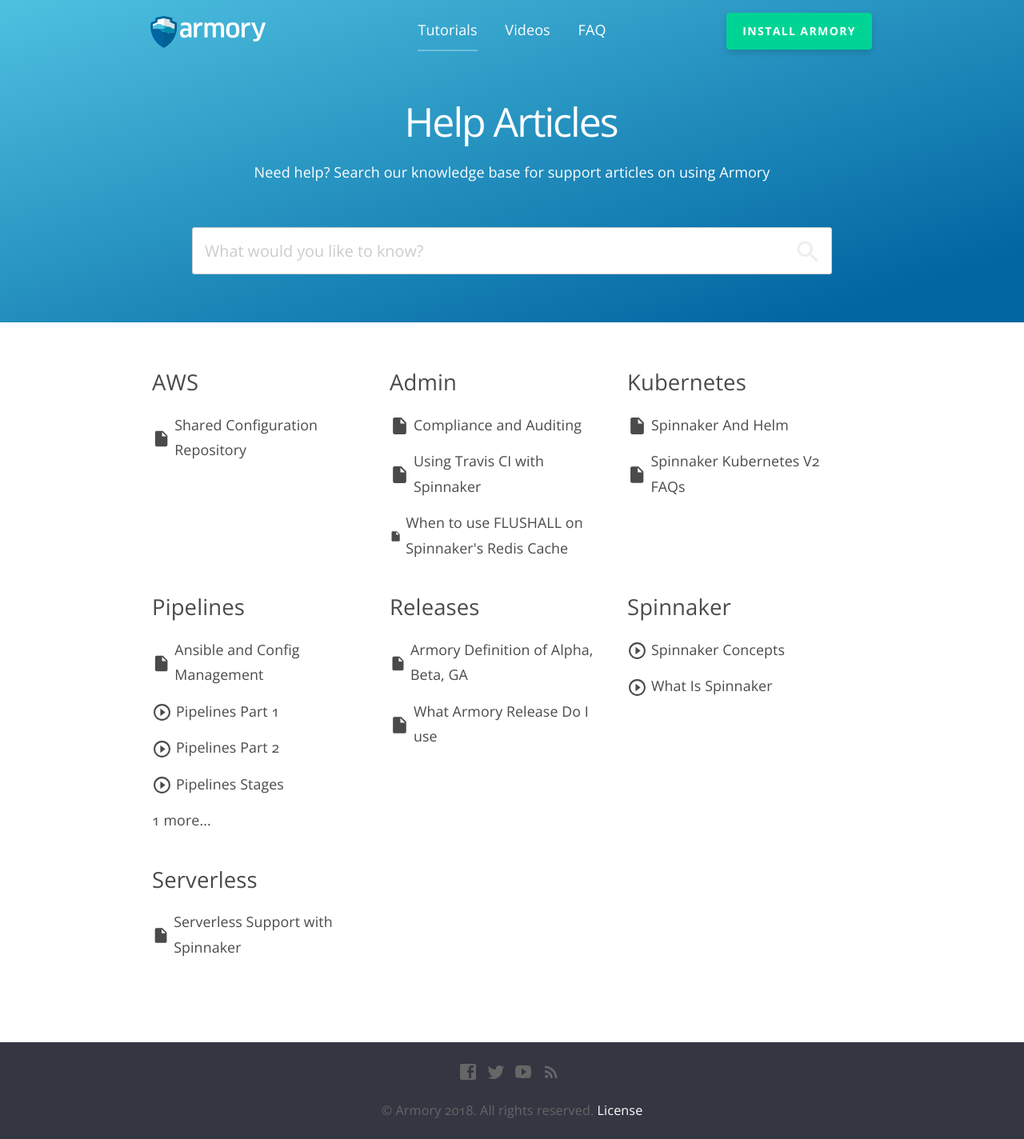
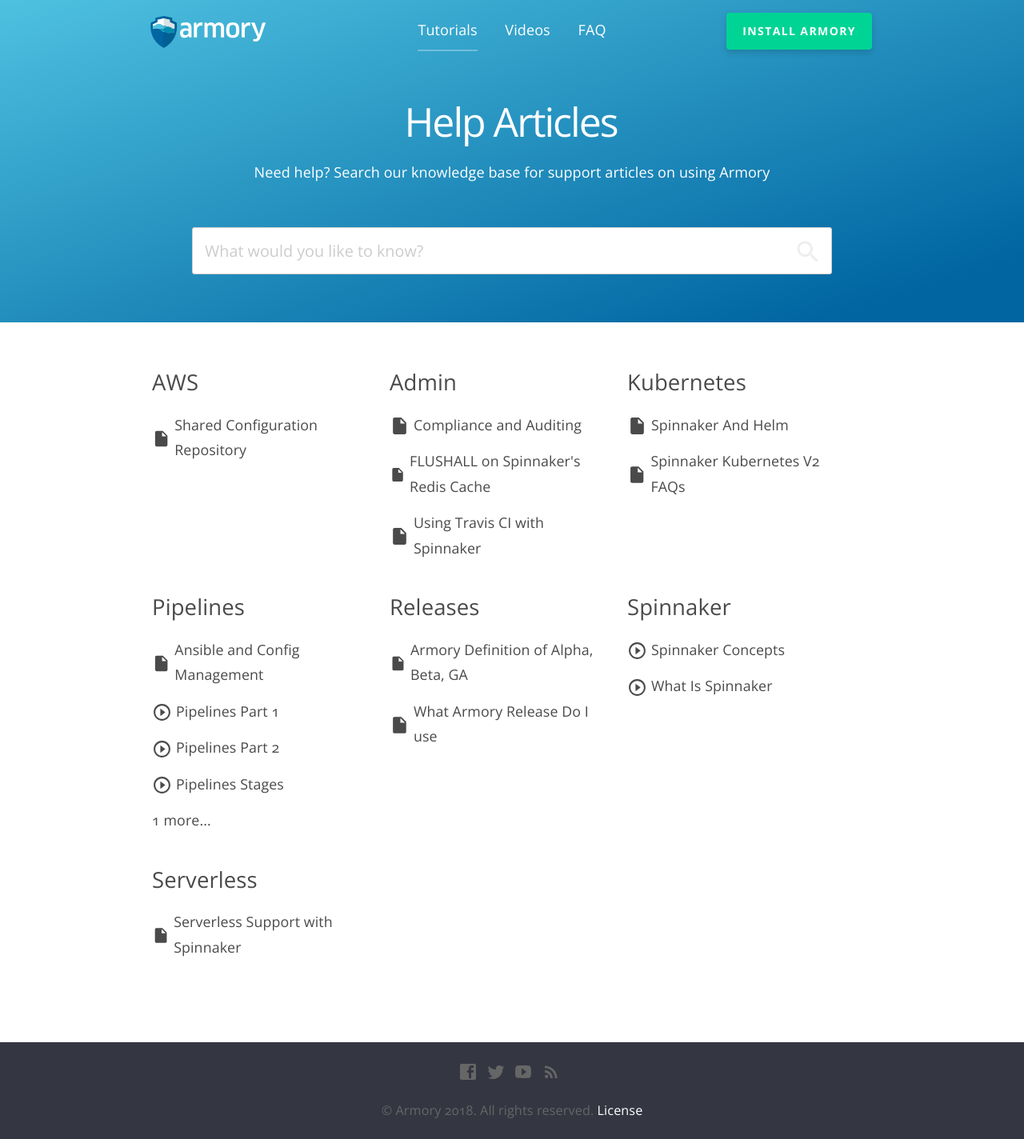
Before and after one commit to CloudCannon/base-jekyll-template, a Jekyll site: the page built from index.html, in a window 1280 px wide. Shown: the whole page at 80% size. Built offline with Jekyll 4.4.1, drawn with Linux system fonts in a browser that asks for light colours; nearby versions of some CDN libraries.

Commit message:
shortened title to make icon the same size

```diff
--- a/_posts/admin/1300-01-01-Flushall-Redis.md
+++ b/_posts/admin/1300-01-01-Flushall-Redis.md
@@ -1,6 +1,6 @@
 ---
 date: 2018-05-03
-title: When to use FLUSHALL on Spinnaker's Redis Cache
+title: FLUSHALL on Spinnaker's Redis Cache
 categories:
    - Admin
 description: Why not to run Redis's Flushall with Spinnaker. Flushall. Redis.
```
